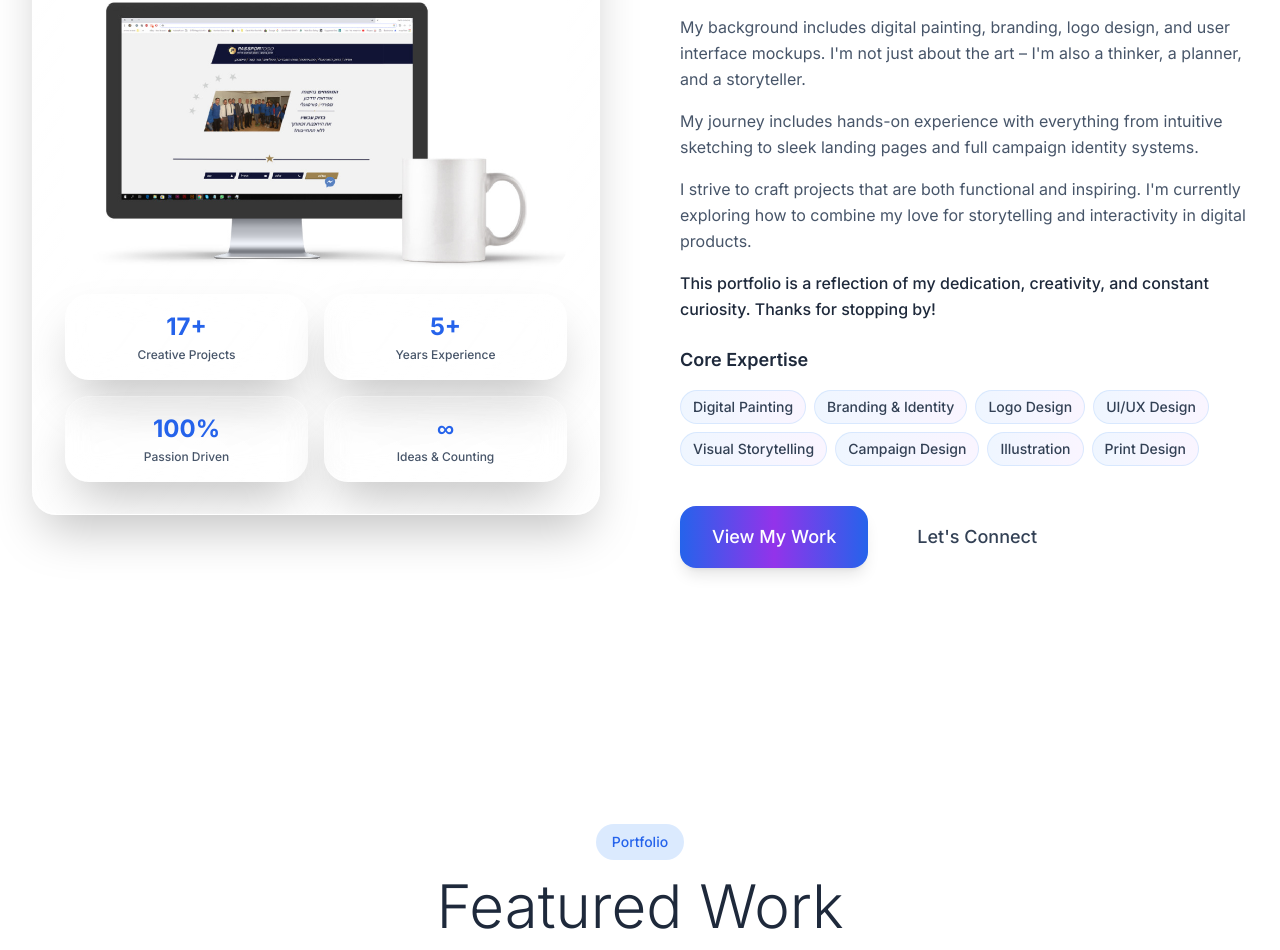
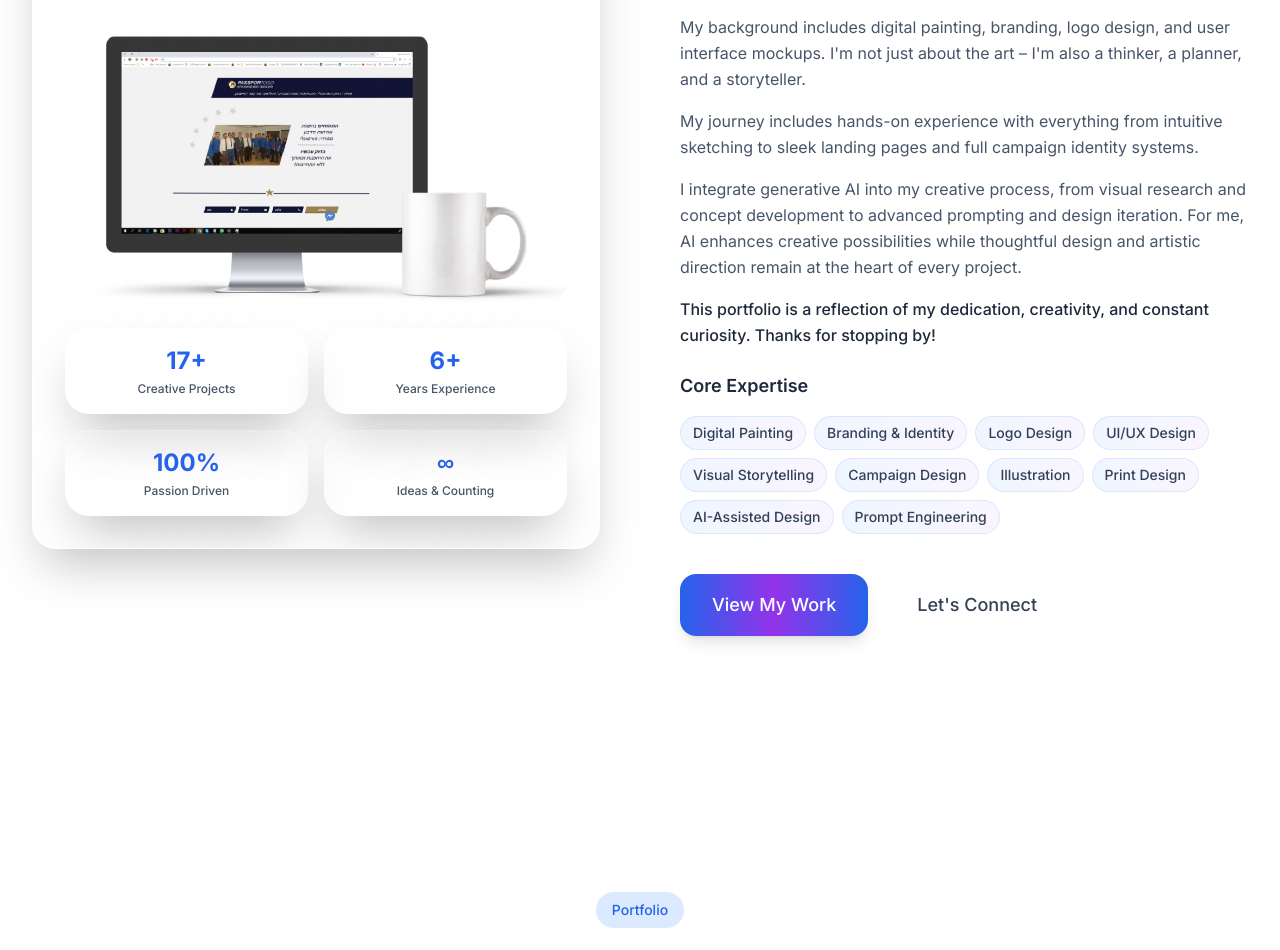
Before and after one commit to ilansas94/PortfolioIlanSas, a Next.js app: page / in a window 1280 px wide. Shown: the part 1459-2409 px from the top of the page. Built offline with nearby package versions, Linux system fonts and the light colour scheme.

Commit message:
Highlight AI-assisted design experience in components/About.tsx

```diff
--- a/components/About.tsx
+++ b/components/About.tsx
@@ -20,12 +20,14 @@ const skills = [
   "Visual Storytelling",
   "Campaign Design",
   "Illustration",
-  "Print Design"
+  "Print Design",
+  "AI-Assisted Design",
+  "Prompt Engineering"
 ];
 
 const stats = [
   { number: "17+", label: "Creative Projects" },
-  { number: "5+", label: "Years Experience" },
+  { number: "6+", label: "Years Experience" },
   { number: "100%", label: "Passion Driven" },
   { number: "∞", label: "Ideas & Counting" }
 ];
@@ -155,7 +157,7 @@ export const About = () => {
                   whileInView={{ opacity: 1, y: 0 }}
                   transition={{ duration: 0.6, delay: 0.4 }}
                 >
-                  I strive to craft projects that are both functional and inspiring. I&apos;m currently exploring how to combine my love for storytelling and interactivity in digital products.
+                  I integrate generative AI into my creative process, from visual research and concept development to advanced prompting and design iteration. For me, AI enhances creative possibilities while thoughtful design and artistic direction remain at the heart of every project.
                 </motion.p>
 
                 <motion.p
```
